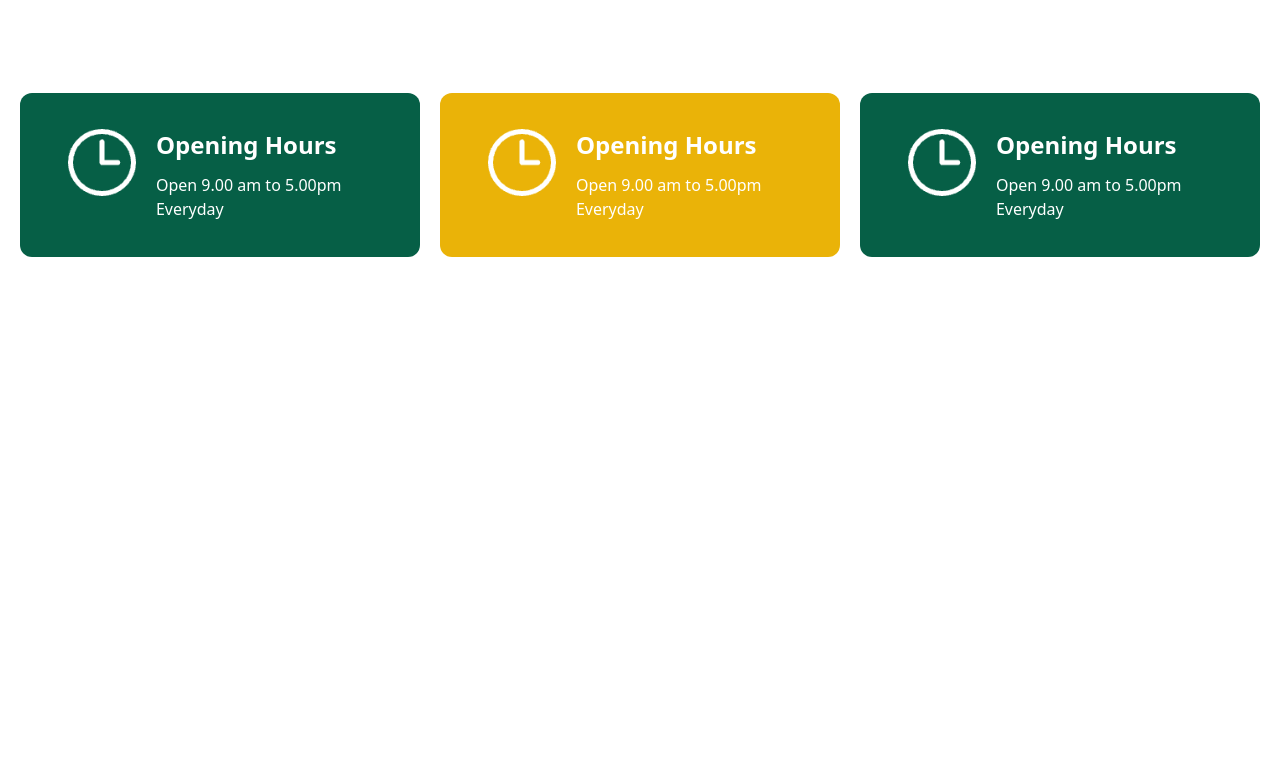
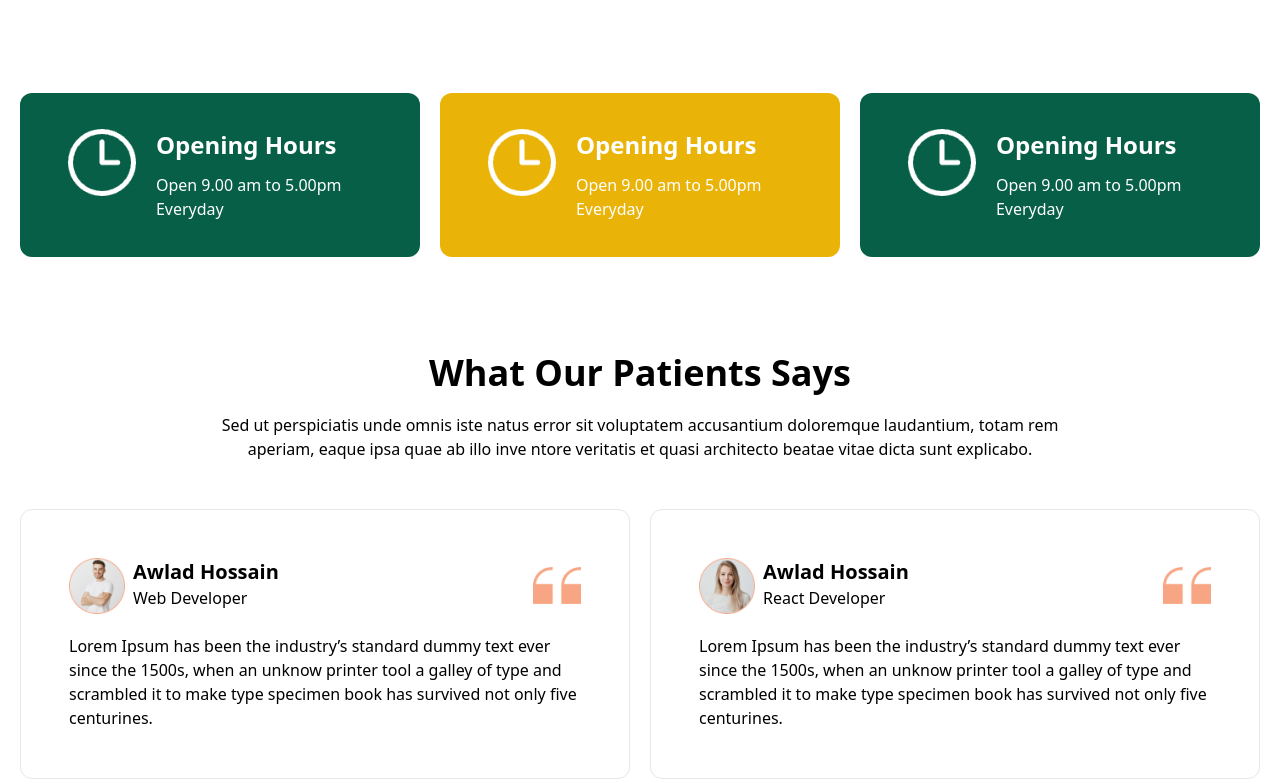
Before and after one commit to Imranhasanrimon/doc-house, a website built with Vite: page index.html in a window 1280 px wide. Shown: the part 2002-2781 px from the top of the page. Before the commit the page ends 2355 px from the top, so only its background shows below. Built offline with nearby package versions, Linux system fonts and the light colour scheme.

Commit message:
testimonial section is added

```diff
--- a/index.html
+++ b/index.html
@@ -107,6 +107,57 @@
                 </div>
             </div>
         </section>
+        <!-- testimonial section  -->
+        <section class="">
+            <div class="text-center mx-auto max-w-[900px]">
+                <h2 class="text-4xl font-bold mb-5">What Our Patients Says</h2>
+                <p>Sed ut perspiciatis unde omnis iste natus error sit voluptatem accusantium doloremque laudantium,
+                    totam
+                    rem aperiam, eaque ipsa quae ab illo inve ntore veritatis et quasi architecto beatae vitae dicta
+                    sunt
+                    explicabo.</p>
+            </div>
+            <div class="grid md:grid-cols-2 grid-cols-1 gap-5 mt-12">
+                <div class=" p-5 xl:p-12 border rounded-xl">
+                    <div class="user flex justify-between items-center">
+                        <div class="profile flex gap-2">
+                            <img class="w-14" src="./assets/images/image copy 6.png" alt="">
+                            <div class="name">
+                                <h3 class="text-xl font-bold">Awlad Hossain</h3>
+                                <p>Web Developer</p>
+                            </div>
+                        </div>
+                        <div class="img">
+                            <img class="w-12" src="./assets/images/image copy 5.png" alt="">
+                        </div>
+                    </div>
+                    <p class="mt-5">Lorem Ipsum has been the industry’s standard dummy text ever since the 1500s, when
+                        an unknow
+                        printer tool a galley of type and scrambled it to make type specimen book has survived not
+                        only five centurines.</p>
+                </div>
+                <div class=" p-5 xl:p-12 border rounded-xl">
+                    <div class="user flex justify-between items-center">
+                        <div class="profile flex gap-2">
+                            <img class="w-14" src="./assets/images/image copy 7.png" alt="">
+                            <div class="name">
+                                <h3 class="text-xl font-bold">Awlad Hossain</h3>
+                                <p>React Developer</p>
+                            </div>
+                        </div>
+                        <div class="img">
+                            <img class="w-12" src="./assets/images/image copy 5.png" alt="">
+                        </div>
+                    </div>
+                    <p class="mt-5">Lorem Ipsum has been the industry’s standard dummy text ever since the 1500s, when
+                        an unknow
+                        printer tool a galley of type and scrambled it to make type specimen book has survived not
+                        only five centurines.</p>
+                </div>
+            </div>
+
+
+        </section>
     </main>
 
 </body>
```
Also changed, not shown: assets/images/image copy 5.png (added), assets/images/image copy 6.png (added), assets/images/image copy 7.png (added).
